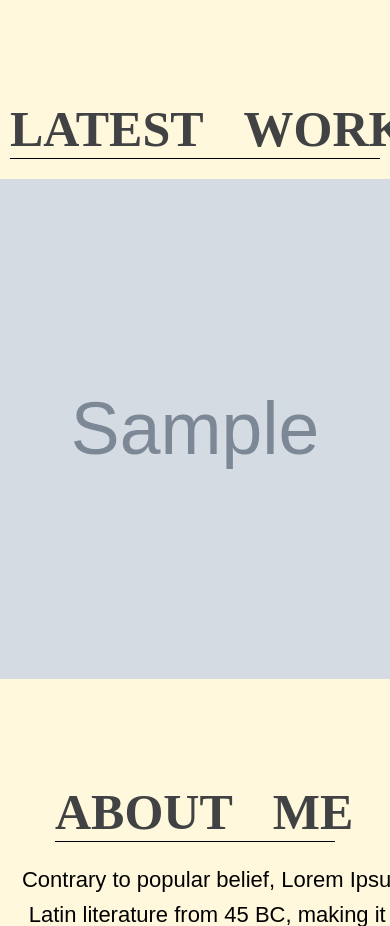
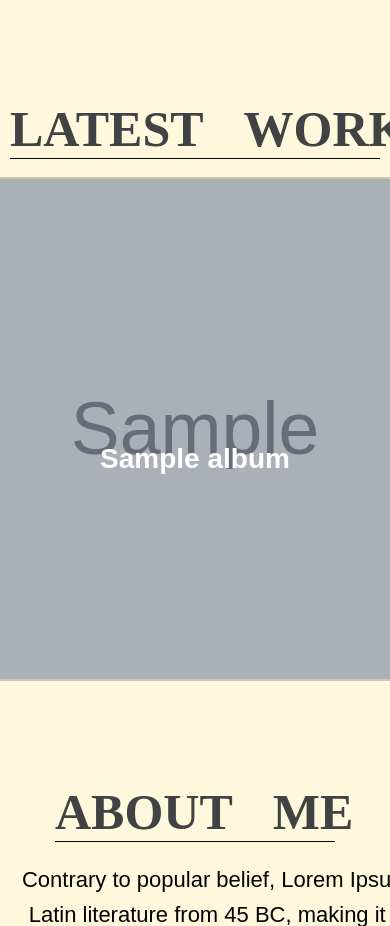
Before and after one commit to Dimpex0/KRWebsite, a Django app: page / in a window 390 px wide; the page is wider, and only the part inside the window is pictured. Shown: the part 206-1132 px from the top of that part. Run offline with Django 5.2, Linux system fonts and the light colour scheme; tables that the repository leaves empty hold one stand-in row (values such as "Sample post"); grey boxes marked "Sample" are stand-in pictures; some libraries are stand-ins or nearby versions; some web fonts are replaced.

Commit message:
albums are mobile responsive

```diff
--- a/static/styles/album_animation.css
+++ b/static/styles/album_animation.css
@@ -11,13 +11,35 @@
 .album-card a::after {
     content: "";
     width: 100%;
-    height: 0;
+    height: 100%;
     background-color: black;
     opacity: 20%;
     position: absolute;
-    bottom: 3px;
+    bottom: 2px;
     left: 0;
     transition: 300ms;
+}
+
+.album-name {
+    position: absolute;
+    top: 50%;
+    left: 50%;
+    transform: translate(-50%, -50%);
+    font-family: "articulat-cf", sans-serif;
+    font-weight: 600;
+    font-style: normal;
+    font-size: 28px;
+    color: white;
+}
+
+.album-card {
+    all: unset;
+    position: relative;
+}
+
+@media screen and (min-width: 1000px) {
+    .album-card a::after{
+        height: 0;
     }
 
     .album-name {
@@ -31,15 +53,17 @@
         left: 50%;
         bottom: 0;
         transform: translateX(-50%);
-    color: transparent;
+        opacity: 0;
         transition: 300ms;
     }
 
     .album-card:hover .album-name {
         bottom: 35%;
         color: white;
+        opacity: 100%;
     }
 
     .album-card:hover a::after {
         height: 100%;
     }
+}
--- a/static/styles/home.css
+++ b/static/styles/home.css
@@ -22,6 +22,7 @@ main {
     display: flex;
     align-items: center;
     justify-content: center;
+    flex-wrap: wrap;
     gap: 12px;
 }
 
--- a/static/styles/portfolio.css
+++ b/static/styles/portfolio.css
@@ -9,3 +9,9 @@ main {
     gap: 20px;
     flex-wrap: wrap;
 }
+
+@media screen and (max-width: 1000px) {
+    main {
+        padding: 20px 0;
+    }
+}
--- a/templates/base.html
+++ b/templates/base.html
@@ -19,9 +19,9 @@
             </div>
             <a href="{% url 'home page' %}"><img src="{% static 'images/logo.png' %}" alt="logo image" /></a>
             <div class="right">
-                <a href="#"><i class="icon fa-solid fa-mobile-screen-button"></i></a>
-                <a href="#"><i class="icon fa-regular fa-envelope"></i></a>
-                <a href="#"><i class="icon fa-brands fa-instagram"></i></a>
+                <a href="tel:+359878367385"><i class="icon fa-solid fa-mobile-screen-button"></i></a>
+                <a href="mailto:karoliaruseva@icloud.com"><i class="icon fa-regular fa-envelope"></i></a>
+                <a href="https://www.instagram.com/krln.ph/" target="_blank"><i class="icon fa-brands fa-instagram"></i></a>
             </div>
         </nav>
     </header>
--- a/templates/home.html
+++ b/templates/home.html
@@ -17,7 +17,7 @@
                 {% csrf_token %}
             </form>
         {% endif %}
-        <section>
+        <section class="work">
             <h2 class="section-heading">Latest<span class="spacing"></span>work</h2>
             <div class="albums">
                 {% for album in albums %}
```
Lines whose indentation alone changed are shown as unchanged.
